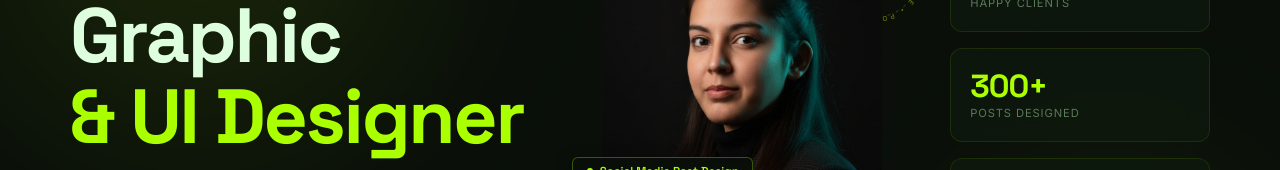
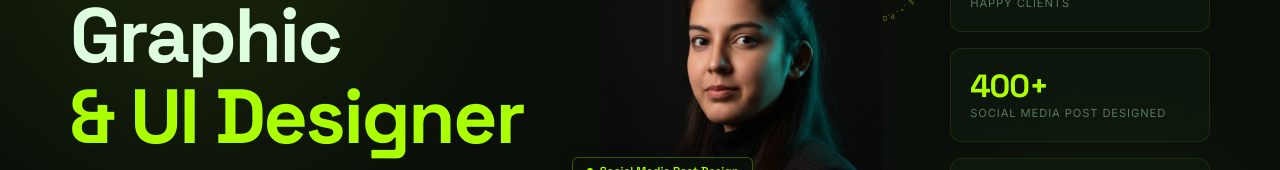
Before and after one commit to bhawanachalise/portfolio, a React (Create React App) app: page / in a window 1280 px wide. Shown: the part 325-495 px from the top of the page. Built offline with nearby package versions, Linux system fonts and the light colour scheme.

Commit message:
update service page

```diff
--- a/src/components/Hero.jsx
+++ b/src/components/Hero.jsx
@@ -73,8 +73,8 @@ export default function Hero(){
               <div className={s.statLabel}>Happy Clients</div>
             </div>
             <div className={s.statCard}>
-              <div className={s.statVal}>300+</div>
-              <div className={s.statLabel}>Posts Designed</div>
+              <div className={s.statVal}>400+</div>
+              <div className={s.statLabel}>Social Media Post Designed</div>
             </div>
             <div className={s.statCard}>
               <div className={s.statVal}>3+</div>
```
